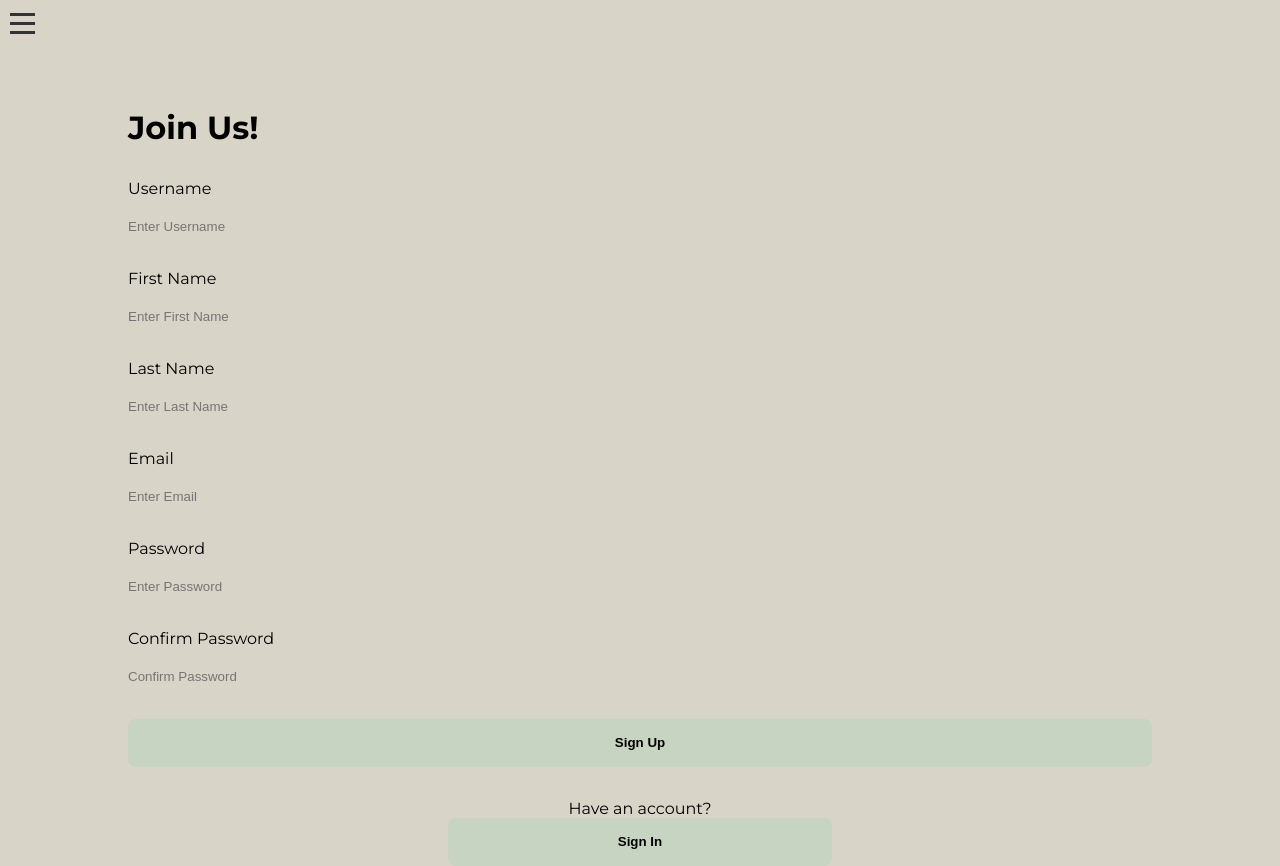
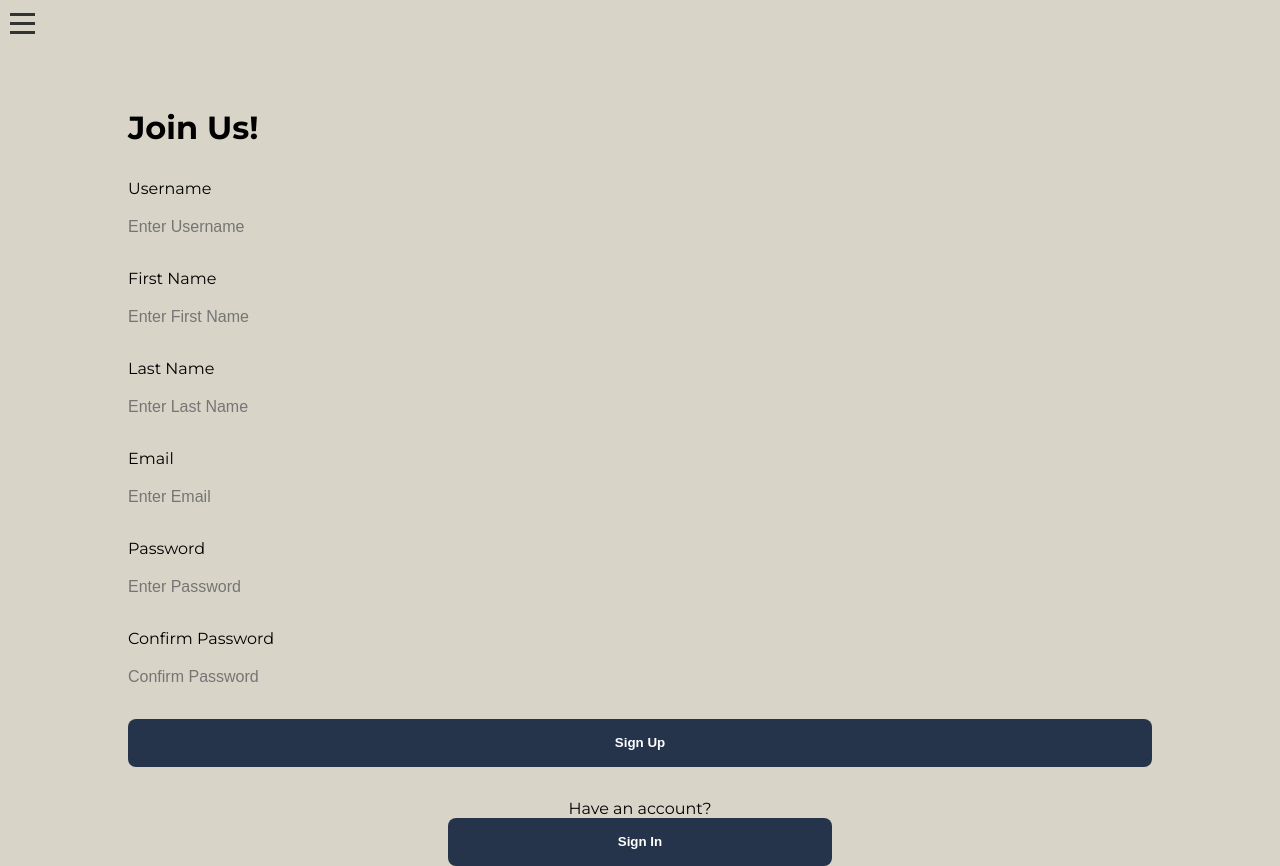
Before and after one commit to zackcinal/kubra-app-new, a React (Create React App) app: page /signup in a window 1280 px wide. Built offline with nearby package versions, Linux system fonts and the light colour scheme; the HTML template or start-up script is replaced by a standard one; a web font is replaced by a local one.

Commit message:
landing fixes

```diff
--- a/src/Screens/Landing/landing.css
+++ b/src/Screens/Landing/landing.css
@@ -52,6 +52,7 @@
 
 .h2-about-us {
   margin-left: 5vw;
+  margin-top: 0.5vh;
 }
 
 .welcome-text {
@@ -59,6 +60,7 @@
   margin-left: 5vw;
   line-height: 1.7;
   position: relative;
+  margin-top: 0;
 }
 
 .buttons {
--- a/src/Screens/SignIn/signin.css
+++ b/src/Screens/SignIn/signin.css
@@ -15,6 +15,7 @@
   width: 80vw;
   outline: none;
   border-color: transparent;
+  font-size: 16px;
 }
 
 .signin-form button {
--- a/src/Screens/SignUp/signup.css
+++ b/src/Screens/SignUp/signup.css
@@ -6,7 +6,7 @@
   gap: 10px;
 }
 
-.home-form h1{
+.home-form h1 {
   text-align: left;
 }
 
@@ -19,6 +19,7 @@
   width: 80vw;
   outline: none;
   border-color: transparent;
+  font-size: 16px;
 }
 
 .home-form input + .focus-border {
@@ -41,7 +42,8 @@
   border: none;
   height: 6vh;
   width: 80vw;
-  background-color: #c7d4c1;
+  background-color: rgb(37, 52, 75);
+  color: white;
   border-radius: 8px;
   font-weight: 700;
 }
@@ -59,15 +61,16 @@
   border: none;
   height: 6vh;
   width: 30vw;
-  background-color: #c7d4c1;
+  background-color: rgb(37, 52, 75);
+  color: white;
   border-radius: 8px;
   font-weight: 700;
 }
 
-.nav-to-signin p{
-    margin-bottom: 0;
+.nav-to-signin p {
+  margin-bottom: 0;
 }
 
-.home-container-signup{
+.home-container-signup {
   margin-top: 5vh;
 }
```
